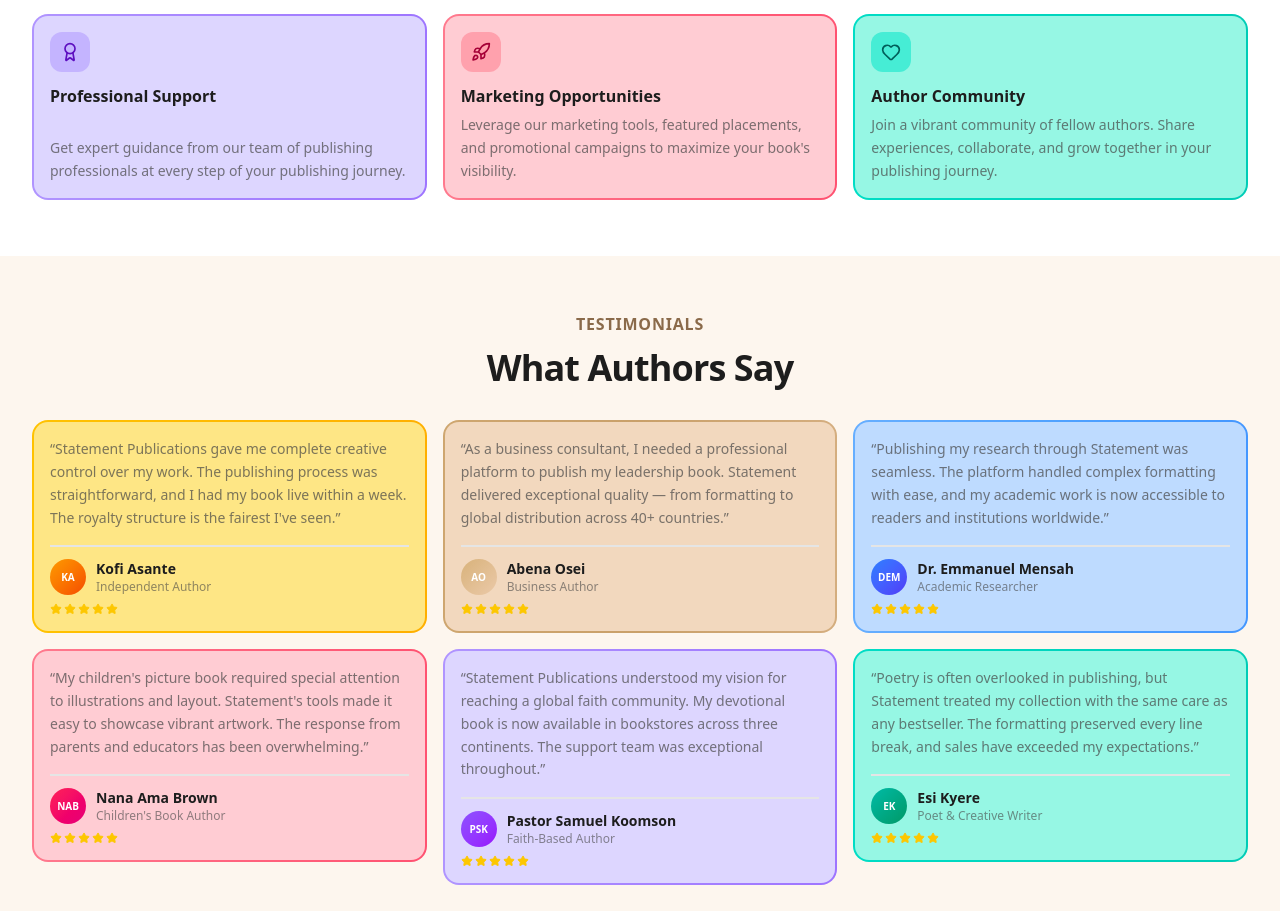
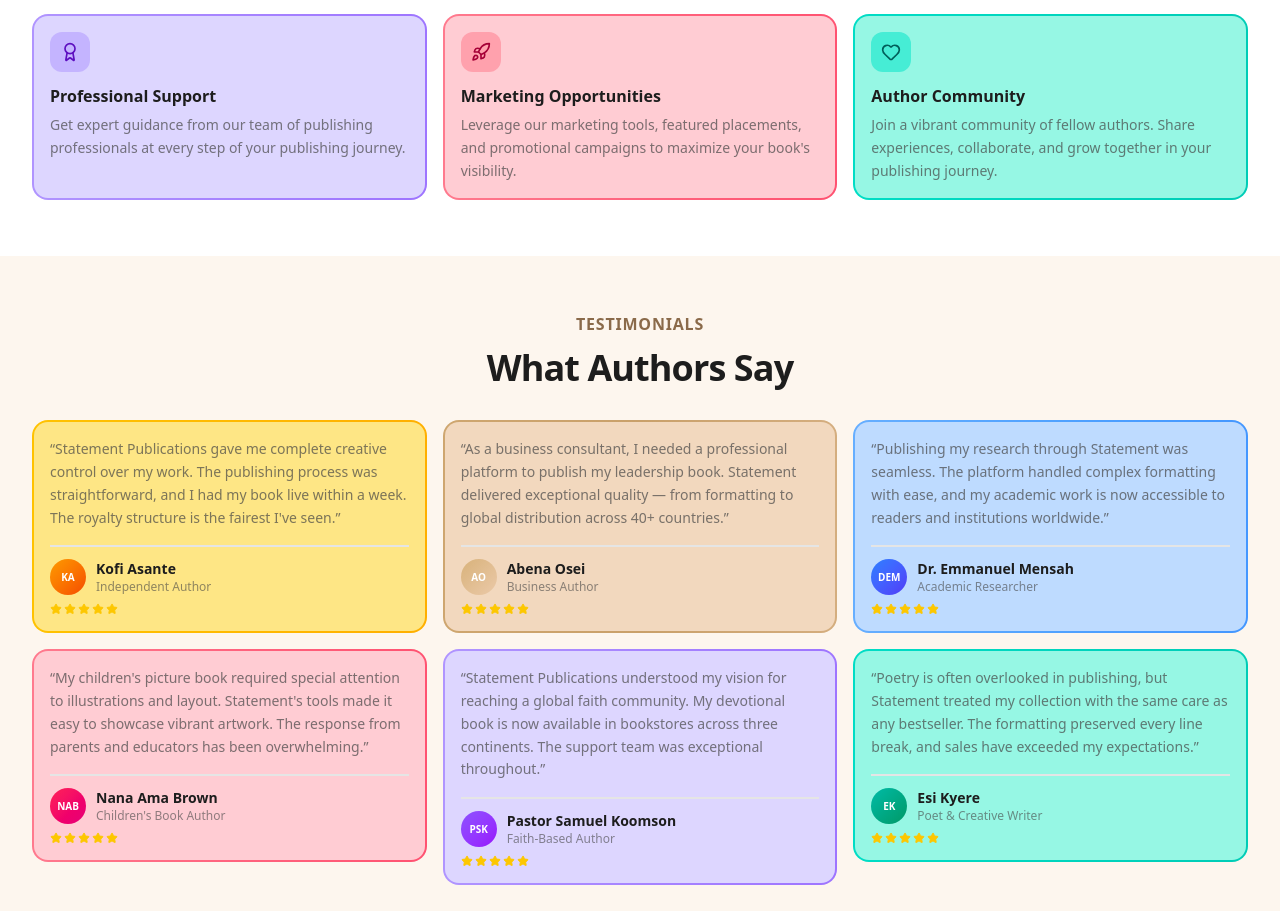
Before and after one commit to Johnfavour-maidu/statement-publications, a Next.js app in the folder apps/publications/: page /about in a window 1280 px wide. Shown: the part 2069-2980 px from the top of the page. Built offline with nearby package versions, Linux system fonts and the light colour scheme; a web font is replaced by a local one.

Commit message:
fix: Statement Difference cards - text immediately after heading, space at bottom

```diff
--- a/apps/publications/src/app/(public)/about/page.tsx
+++ b/apps/publications/src/app/(public)/about/page.tsx
@@ -242,7 +242,7 @@
                       <item.icon className={`h-5 w-5 ${item.iconColor}`} />
                     </div>
                     <h3 className="text-base font-semibold mb-1.5 text-charcoal">{item.title}</h3>
-                    <p className="text-sm text-dark-gray/70 leading-relaxed mt-auto">{item.description}</p>
+                    <p className="text-sm text-dark-gray/70 leading-relaxed">{item.description}</p>
                   </div>
                 </div>
               </AnimatedSection>
```
